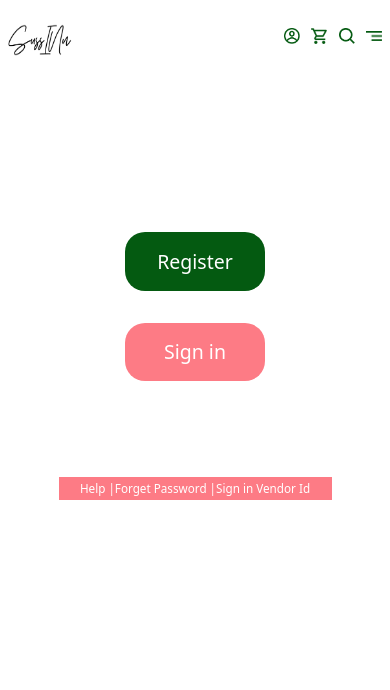
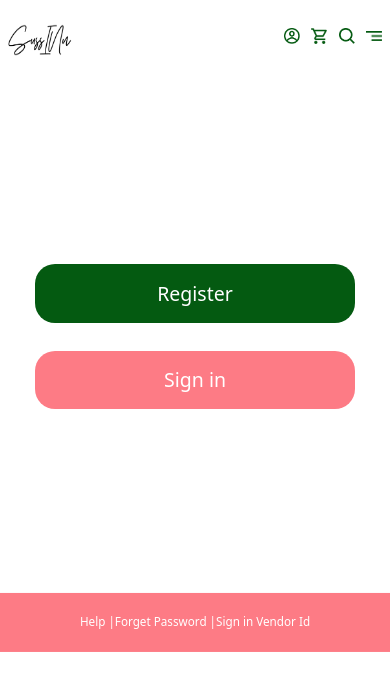
Before and after one commit to m-yunus/suss_ecommerce, a React (Create React App) app: page /sign in a window 390 px wide. Shown: the top 690 px of the page. Built offline with nearby package versions, Linux system fonts and the light colour scheme.

Commit message:
register button updated

```diff
--- a/src/Pages/RegSignButton/RegSignButton.css
+++ b/src/Pages/RegSignButton/RegSignButton.css
@@ -1,21 +1,26 @@
 .reg-sign-btn{
-
+display:flex ;
 justify-content: center;
 align-items: center;
+flex-wrap: wrap;
+
+
 
 }
 .register-btn{
     display: flex;
     justify-content: center;
     align-items: center;
-
+   flex-wrap: wrap;
 
 }
 .reg-btn{
-
-margin-top: 10rem;
+ display: flex;
+ justify-content: center;
+ align-items: center;
+margin-top: 1rem;
 background-color:#045A11;
-width: 36vw;
+width: 20rem;
 height: 15vw;
 font-size:5vw ;
 color: white;
@@ -25,13 +30,15 @@ cursor: pointer;
 .signin-btn{
     display: flex;
     justify-content: center;
+    flex-wrap: wrap;
+
 
 
 }
 .sign-btn{
-    margin-top: 2rem;
+    margin-top: 1rem;
     background-color:#FD7B85 ;
-    width: 36vw;
+    width: 20rem;
     height: 15vw;
     font-size:5vw ;
 color: white;
@@ -41,16 +48,21 @@ cursor: pointer;
 .reg-footer{
     display: flex;
     justify-content: center;
+    flex-wrap: wrap;
+    bottom:50%;
+
+  transform: translate(0%, 30%);
 
 }
 .reg-footer-texts{
-    margin-top: 6rem;
+    margin-top: 16rem;
     display: flex;
   align-items: center;
-  justify-content: center;
-  width: 70vw;
+  justify-content:center ;
 
-    height:6vw;
+  width:100%;
+
+    height:6rem;
     background-color:#FD7B85  ;
 }
 .reg-footer-text{
@@ -62,3 +74,22 @@ cursor: pointer;
 
 
 }
+@media (max-width: 958px) {
+    .reg-sign-btn{
+        margin-top: 2rem;
+    }
+    .reg-footer-texts{
+        height: 10vw;
+        margin-top: 8rem;
+
+
+    }
+}
+@media (max-width: 421px) {
+    .register-btn{
+        margin-top: 9rem;
+    }
+    .reg-footer-texts{
+        height: 15vw;
+    }
+}
--- a/src/Pages/RegSignButton/RegSignButton.jsx
+++ b/src/Pages/RegSignButton/RegSignButton.jsx
@@ -15,7 +15,7 @@ const RegSignButton = () => {
   return (
     <>
     <Navbar/>
-    <div className="reg-sign-btn ">
+    <div className="reg-sign-btn gap-3 ">
       <div className="register-btn">
         <button className='reg-btn' onClick={register}>Register</button>
       </div>
@@ -35,6 +35,7 @@ const RegSignButton = () => {
     </div>
 
 
+
     </>
   )
 }
```
